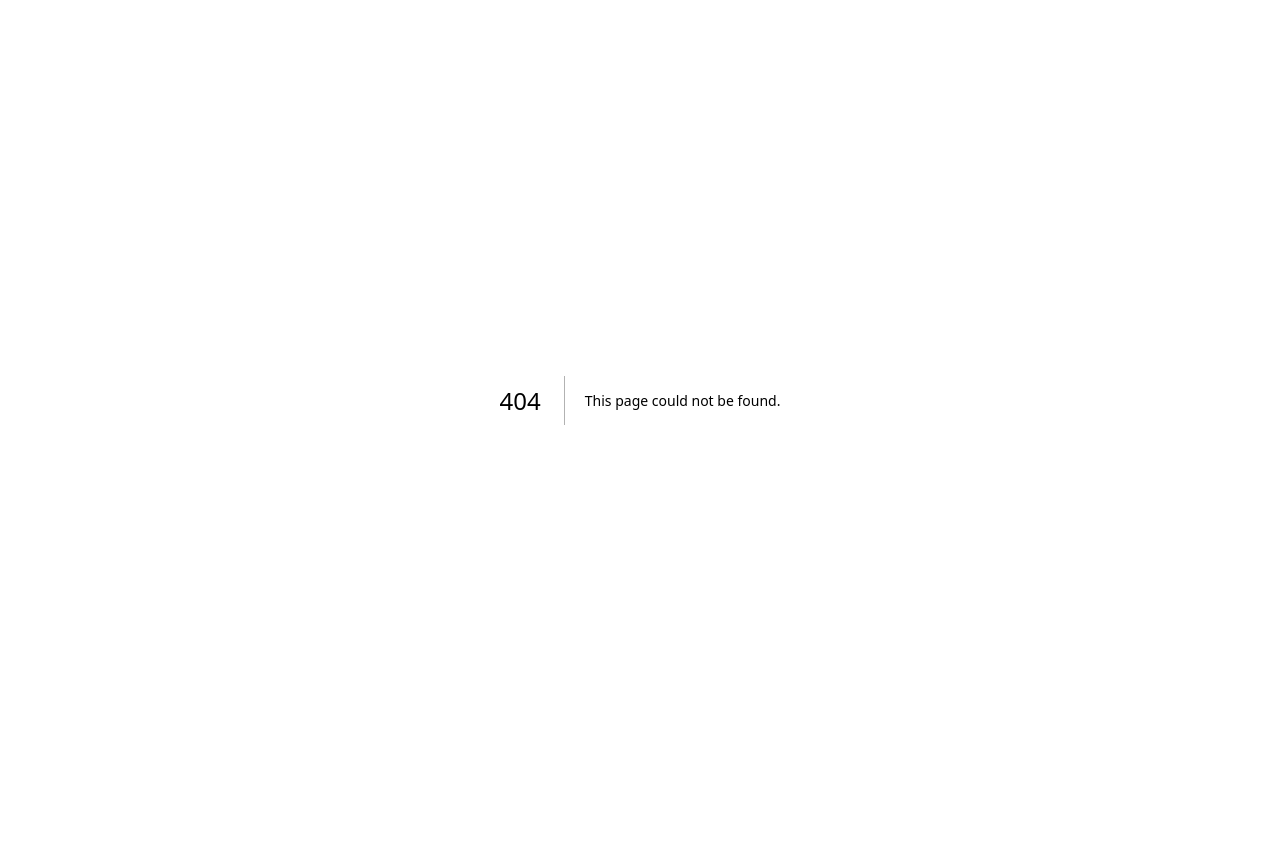
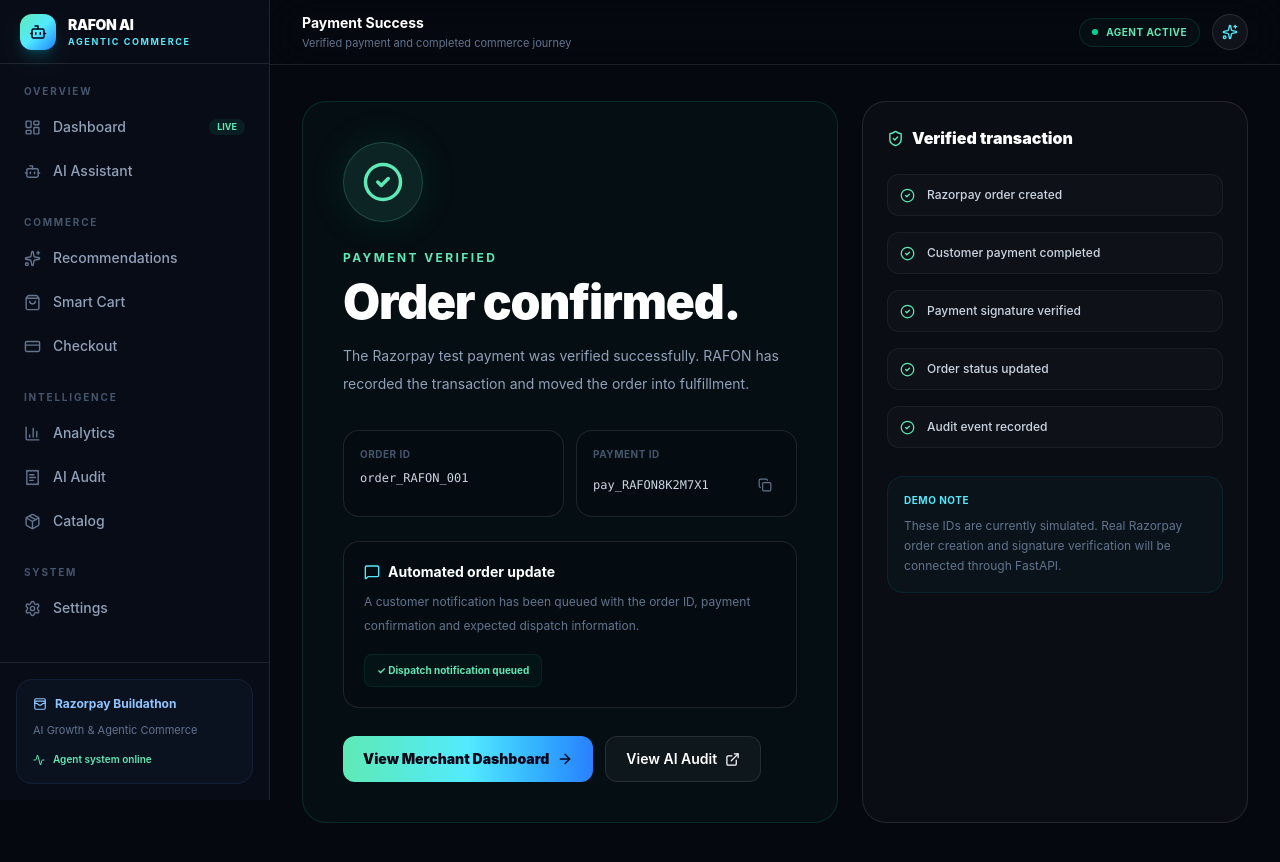
Before and after one commit to nleelaranga-ai/rafon-ai-commerce-agent, a Next.js app in the folder frontend/: page /success in a window 1280 px wide. Before the commit this address had no page. Shown: the top 862 px of the page. Before the commit the page ends 800 px from the top, so only its background shows below. Built offline with nearby package versions, Linux system fonts and the light colour scheme.

Commit message:
Add SuccessPage component for payment confirmation

```diff
--- /dev/null
+++ b/frontend/app/success/page.tsx
@@ -0,0 +1,17 @@
+import AppShell from "@/components/layout/AppShell";
+import PaymentSuccess from "@/components/checkout/PaymentSuccess";
+
+export default function SuccessPage() {
+  return (
+    <AppShell
+      title="Payment Success"
+      subtitle="Verified payment and completed commerce journey"
+    >
+      <main className="min-h-screen bg-[#06080f] px-5 py-7 text-white lg:px-8 lg:py-9">
+        <div className="mx-auto max-w-6xl">
+          <PaymentSuccess />
+        </div>
+      </main>
+    </AppShell>
+  );
+}
```
